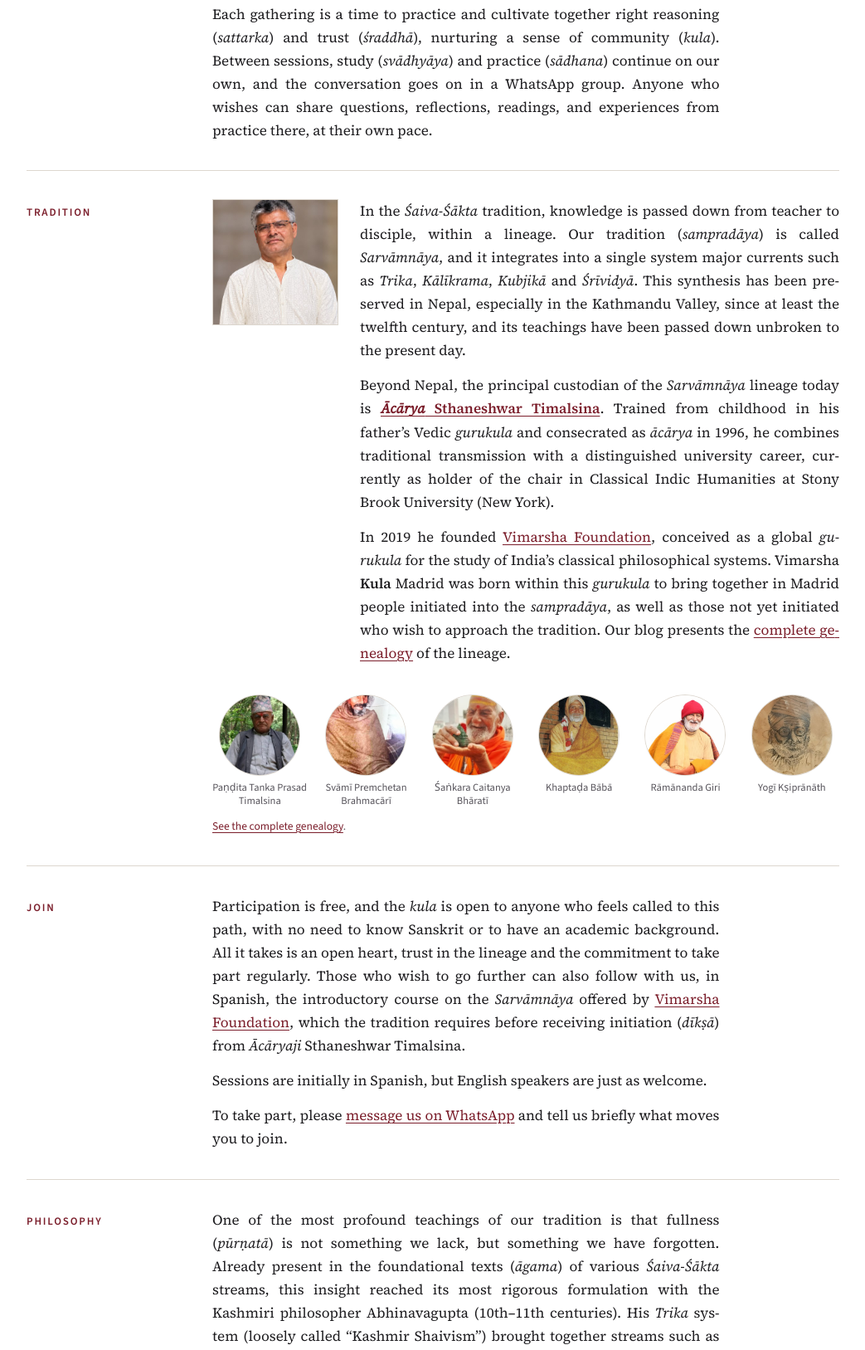
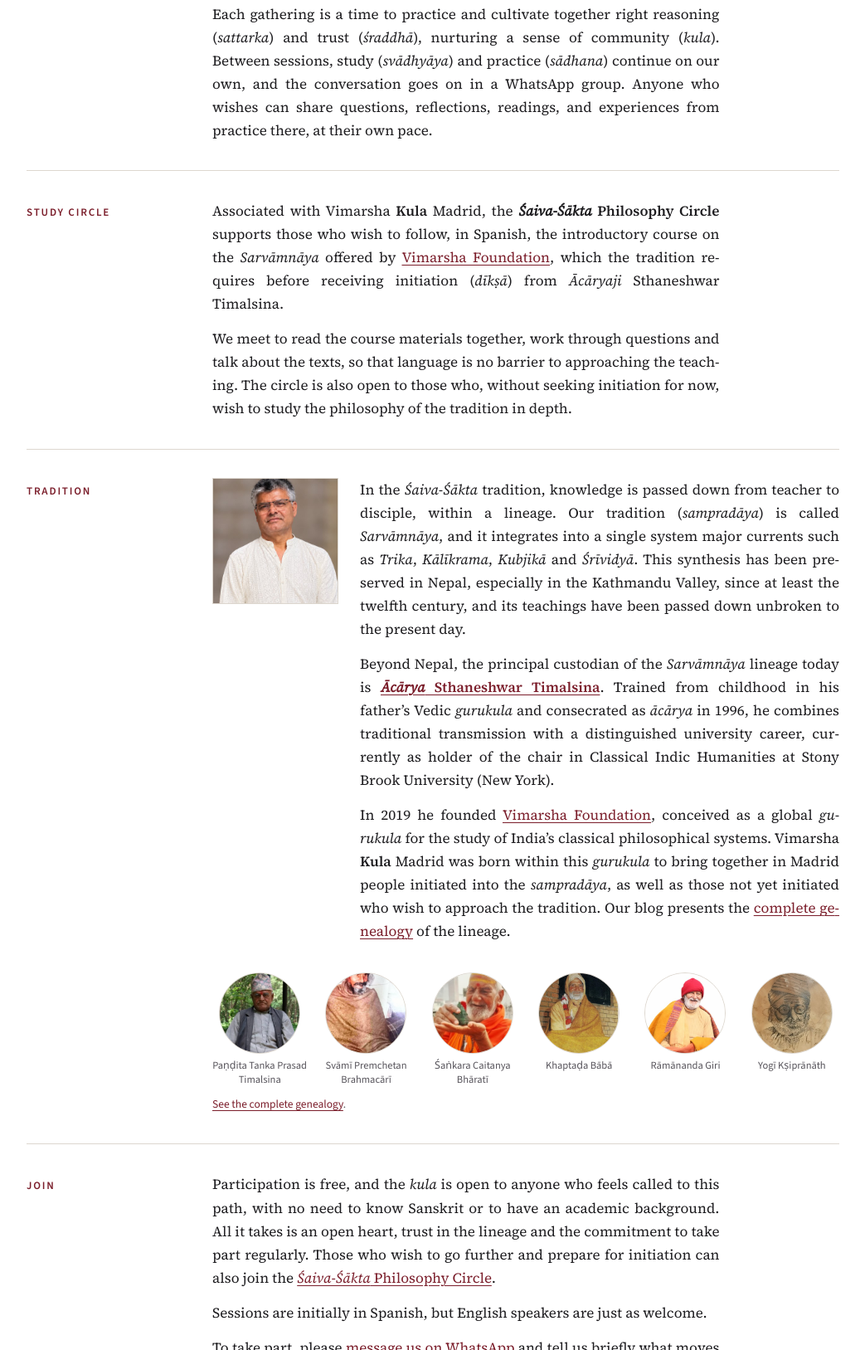
Before and after one commit to circulo-vimarsha/web, a plain HTML site: page en/index.html in a window 1280 px wide. Shown: the part 1173-2800 px from the top of the page at 83% size, without its empty margins (118-1161 px from the left). Drawn offline with nearby package versions, Linux system fonts and the light colour scheme; a web font is replaced by a local one.

Commit message:
Add associated Śaiva-Śākta Philosophy Circle section for course support (ES/EN)
Co-Authored-By: Claude Opus 5.5 <noreply@anthropic.com>
Claude-Session: https://claude.ai/code/session_01EWVhVTewhJ6jLuCCD3vkCs

```diff
--- a/en/index.html
+++ b/en/index.html
@@ -128,6 +128,7 @@ footer .wrap{padding-block:22px;display:flex;flex-wrap:wrap;justify-content:spac
   <div class="wrap">
     <a href="#about">About</a>
     <a href="#activities">Activities</a>
+    <a href="#circle">Study Circle</a>
     <a href="#tradition">Tradition</a>
     <a href="#join">Join</a>
     <a href="#philosophy">Philosophy</a>
@@ -156,6 +157,14 @@ footer .wrap{padding-block:22px;display:flex;flex-wrap:wrap;justify-content:spac
     </section>
 
 
+    <section id="circle" aria-labelledby="h-circle">
+      <h2 id="h-circle">Study Circle</h2>
+      <div class="body">
+        <p>Associated with Vimarsha <strong>Kula</strong> Madrid, the <strong><i>Śaiva-Śākta</i> Philosophy Circle</strong> supports those who wish to follow, in Spanish, the introductory course on the <i>Sarvāmnāya</i> offered by <a href="https://www.vimarshafoundation.org/">Vimarsha Foundation</a>, which the tradition requires before receiving initiation (<i>dīkṣā</i>) from <i>Ācāryaji</i> Sthaneshwar Timalsina.</p>
+        <p>We meet to read the course materials together, work through questions and talk about the texts, so that language is no barrier to approaching the teaching. The circle is also open to those who, without seeking initiation for now, wish to study the philosophy of the tradition in depth.</p>
+      </div>
+    </section>
+
     <section id="tradition" aria-labelledby="h-collab">
       <h2 id="h-collab">Tradition</h2>
       <div class="body">
@@ -174,7 +183,7 @@ footer .wrap{padding-block:22px;display:flex;flex-wrap:wrap;justify-content:spac
     <section id="join" aria-labelledby="h-join">
       <h2 id="h-join">Join</h2>
       <div class="body">
-        <p>Participation is free, and the <i>kula</i> is open to anyone who feels called to this path, with no need to know Sanskrit or to have an academic background. All it takes is an open heart, trust in the lineage and the commitment to take part regularly. Those who wish to go further can also follow with us, in Spanish, the introductory course on the <i>Sarvāmnāya</i> offered by <a href="https://www.vimarshafoundation.org/">Vimarsha Foundation</a>, which the tradition requires before receiving initiation (<i>dīkṣā</i>) from <i>Ācāryaji</i> Sthaneshwar Timalsina.</p>
+        <p>Participation is free, and the <i>kula</i> is open to anyone who feels called to this path, with no need to know Sanskrit or to have an academic background. All it takes is an open heart, trust in the lineage and the commitment to take part regularly. Those who wish to go further and prepare for initiation can also join the <a href="#circle"><i>Śaiva-Śākta</i> Philosophy Circle</a>.</p>
         <p>Sessions are initially in Spanish, but English speakers are just as welcome.</p>
         <p>To take part, please <a href="https://wa.me/13364053698" rel="noopener">message us on WhatsApp</a> and tell us briefly what moves you to join.</p>
       </div>
```
Also changed, not shown: index.html (+10 -1 lines).
